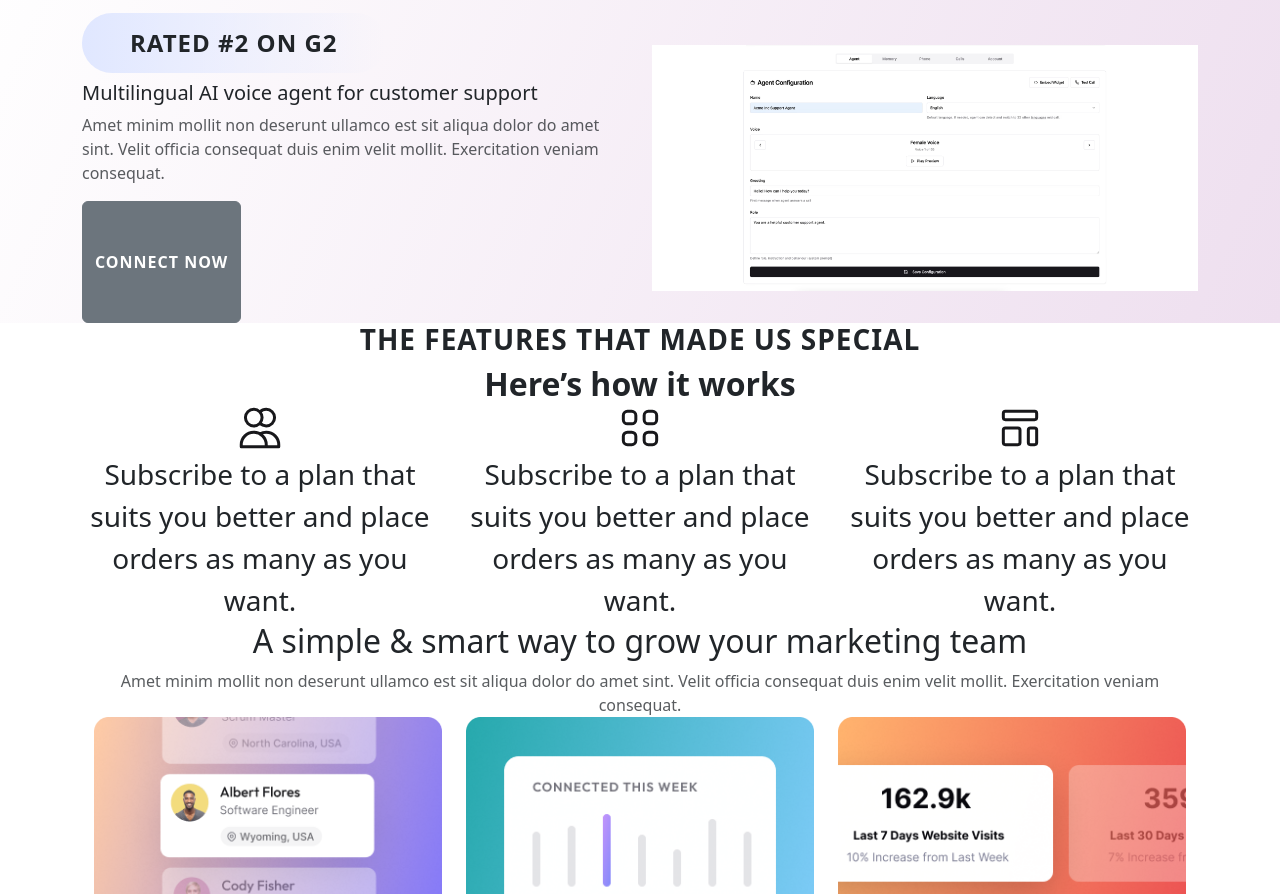
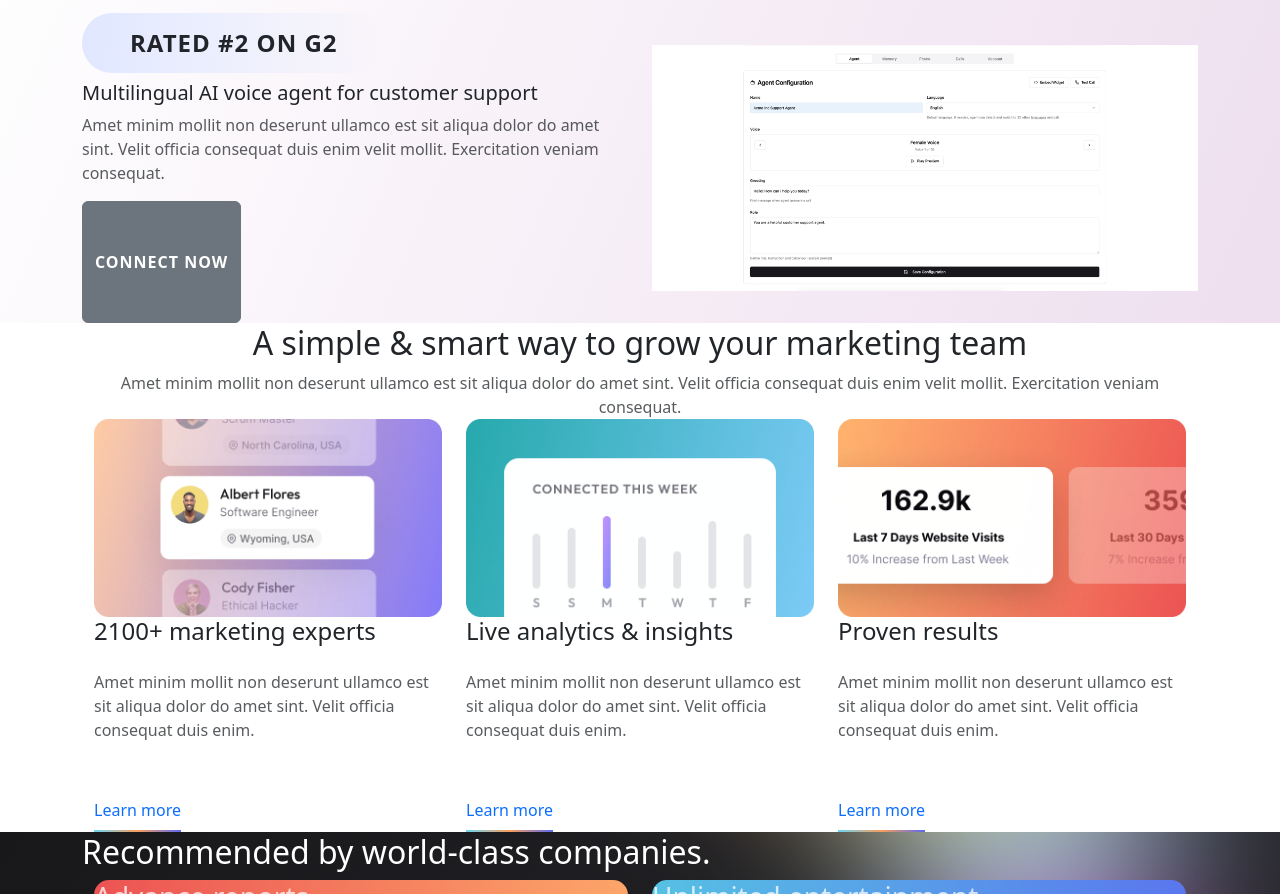
Before and after one commit to aruxe/exempt, a plain HTML site: page index.html in a window 1280 px wide. Shown: the part 206-1100 px from the top of the page. Drawn offline with nearby package versions, Linux system fonts and the light colour scheme.

Commit message:
Update index.html

```diff
--- a/index.html
+++ b/index.html
@@ -83,7 +83,7 @@
                   <div class="col-12 col-md-6">
                     <div class="mw-md-xl">
                       <h4 class="d-inline-block px-5 py-3 fs-20 fw-semibold mb-8 text-primary-dark text-uppercase rounded-pill" style="letter-spacing: 1px; background: linear-gradient(90.41deg, #E0E7FF 0.25%, rgba(224, 231, 255, 0) 99.64%);">Rated #2 on G2</h4>
-                      <h2 class="fs-5 mb-6">Multilingual AI voice agent for customer support</h2>
+                      <h1 class="fs-5 mb-6">Multilingual AI voice agent for customer support</h1>
                       <p class="fs-17 text-muted mb-9">Amet minim mollit non deserunt ullamco est sit aliqua dolor do amet sint. Velit officia consequat duis enim velit mollit. Exercitation veniam consequat.</p>
                       <button class="btn btn-secondary px-10 py-5" type="button"><span class="fs-20 text-white text-uppercase fw-semibold mb-0" style="letter-spacing: 1px;">Connect Now</span></button>
                     </div>
@@ -95,47 +95,6 @@
           </section>
         </div>
       </div>
-      <section class="pt-28 pb-20 bg-white overflow-hidden">
-        <div class="container">
-          <div class="text-center mb-28">
-            <h3 class="fs-20 fw-semibold text-secondary-light text-uppercase mb-6" style="letter-spacing: 1px;">The features that made us special</h3>
-            <h2 class="fs-10 fw-semibold mb-0">Here’s how it works</h2>
-          </div>
-          <div class="mw-6xl mx-auto">
-            <div class="row g-16">
-              <div class="col-12 col-md-4">
-                <div class="text-center">
-                  <svg class="mx-auto mb-9" width="50" height="50" viewbox="0 0 50 50" fill="none" xmlns="http://www.w3.org/2000/svg">
-                    <path d="M25 9.0712C26.527 7.34116 28.7611 6.25 31.25 6.25C35.8524 6.25 39.5833 9.98096 39.5833 14.5833C39.5833 19.1857 35.8524 22.9167 31.25 22.9167C28.7611 22.9167 26.527 21.8255 25 20.0955M31.25 43.75H6.25V41.6667C6.25 34.7631 11.8464 29.1667 18.75 29.1667C25.6536 29.1667 31.25 34.7631 31.25 41.6667V43.75ZM31.25 43.75H43.75V41.6667C43.75 34.7631 38.1536 29.1667 31.25 29.1667C28.9732 29.1667 26.8386 29.7754 25 30.8389M27.0833 14.5833C27.0833 19.1857 23.3524 22.9167 18.75 22.9167C14.1476 22.9167 10.4167 19.1857 10.4167 14.5833C10.4167 9.98096 14.1476 6.25 18.75 6.25C23.3524 6.25 27.0833 9.98096 27.0833 14.5833Z" stroke="#18181B" stroke-width="3" stroke-linecap="round" stroke-linejoin="round"></path>
-                  </svg>
-                  <h3 class="fs-16 fw-medium lh-base mb-0">Subscribe to a plan that suits you better and place orders as many as you want.</h3>
-                </div>
-              </div>
-              <div class="col-12 col-md-4">
-                <div class="text-center">
-                  <svg class="mx-auto mb-8" width="50" height="50" viewbox="0 0 50 50" fill="none" xmlns="http://www.w3.org/2000/svg">
-                    <path d="M8.33301 12.5C8.33301 10.1988 10.1985 8.33334 12.4997 8.33334H16.6663C18.9675 8.33334 20.833 10.1988 20.833 12.5V16.6667C20.833 18.9679 18.9675 20.8333 16.6663 20.8333H12.4997C10.1985 20.8333 8.33301 18.9679 8.33301 16.6667V12.5Z" stroke="#18181B" stroke-width="3" stroke-linecap="round" stroke-linejoin="round"></path>
-                    <path d="M29.1663 12.5C29.1663 10.1988 31.0318 8.33334 33.333 8.33334H37.4997C39.8009 8.33334 41.6663 10.1988 41.6663 12.5V16.6667C41.6663 18.9679 39.8009 20.8333 37.4997 20.8333H33.333C31.0318 20.8333 29.1663 18.9679 29.1663 16.6667V12.5Z" stroke="#18181B" stroke-width="3" stroke-linecap="round" stroke-linejoin="round"></path>
-                    <path d="M8.33301 33.3333C8.33301 31.0322 10.1985 29.1667 12.4997 29.1667H16.6663C18.9675 29.1667 20.833 31.0322 20.833 33.3333V37.5C20.833 39.8012 18.9675 41.6667 16.6663 41.6667H12.4997C10.1985 41.6667 8.33301 39.8012 8.33301 37.5V33.3333Z" stroke="#18181B" stroke-width="3" stroke-linecap="round" stroke-linejoin="round"></path>
-                    <path d="M29.1663 33.3333C29.1663 31.0322 31.0318 29.1667 33.333 29.1667H37.4997C39.8009 29.1667 41.6663 31.0322 41.6663 33.3333V37.5C41.6663 39.8012 39.8009 41.6667 37.4997 41.6667H33.333C31.0318 41.6667 29.1663 39.8012 29.1663 37.5V33.3333Z" stroke="#18181B" stroke-width="3" stroke-linecap="round" stroke-linejoin="round"></path>
-                  </svg>
-                  <h3 class="fs-16 fw-medium lh-base mb-0">Subscribe to a plan that suits you better and place orders as many as you want.</h3>
-                </div>
-              </div>
-              <div class="col-12 col-md-4">
-                <div class="text-center">
-                  <svg class="mx-auto mb-8" width="50" height="50" viewbox="0 0 50 50" fill="none" xmlns="http://www.w3.org/2000/svg">
-                    <path d="M8.33301 10.4167C8.33301 9.26608 9.26575 8.33334 10.4163 8.33334H39.583C40.7336 8.33334 41.6663 9.26608 41.6663 10.4167V14.5833C41.6663 15.7339 40.7336 16.6667 39.583 16.6667H10.4163C9.26575 16.6667 8.33301 15.7339 8.33301 14.5833V10.4167Z" stroke="#18181B" stroke-width="3" stroke-linecap="round" stroke-linejoin="round"></path>
-                    <path d="M8.33301 27.0833C8.33301 25.9327 9.26575 25 10.4163 25H22.9163C24.0669 25 24.9997 25.9327 24.9997 27.0833V39.5833C24.9997 40.7339 24.0669 41.6667 22.9163 41.6667H10.4163C9.26575 41.6667 8.33301 40.7339 8.33301 39.5833V27.0833Z" stroke="#18181B" stroke-width="3" stroke-linecap="round" stroke-linejoin="round"></path>
-                    <path d="M33.333 27.0833C33.333 25.9327 34.2657 25 35.4163 25H39.583C40.7336 25 41.6663 25.9327 41.6663 27.0833V39.5833C41.6663 40.7339 40.7336 41.6667 39.583 41.6667H35.4163C34.2657 41.6667 33.333 40.7339 33.333 39.5833V27.0833Z" stroke="#18181B" stroke-width="3" stroke-linecap="round" stroke-linejoin="round"></path>
-                  </svg>
-                  <h3 class="fs-16 fw-medium lh-base mb-0">Subscribe to a plan that suits you better and place orders as many as you want.</h3>
-                </div>
-              </div>
-            </div>
-          </div>
-        </div>
-      </section>
       <section class="position-relative pt-24 pb-32 bg-white overflow-hidden">
         <div class="container">
           <div class="mw-md-2xl mx-auto text-center mb-16">
```
